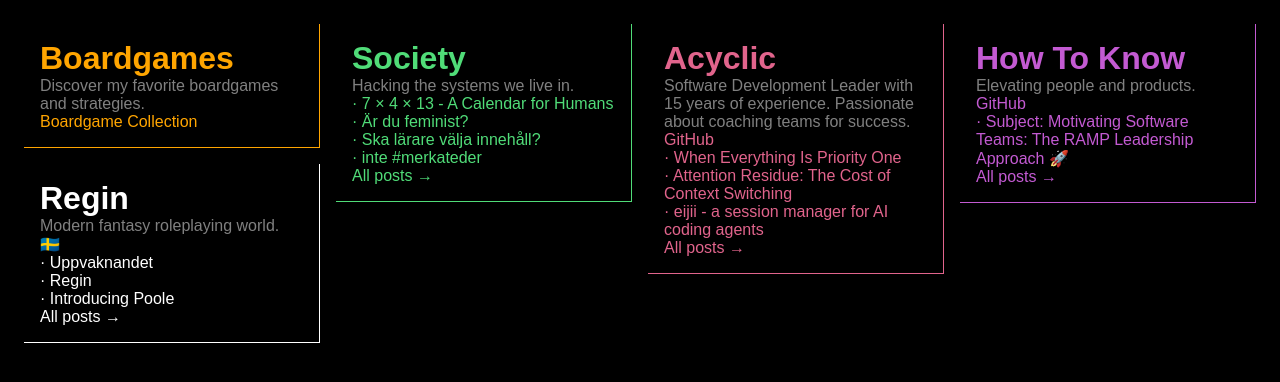
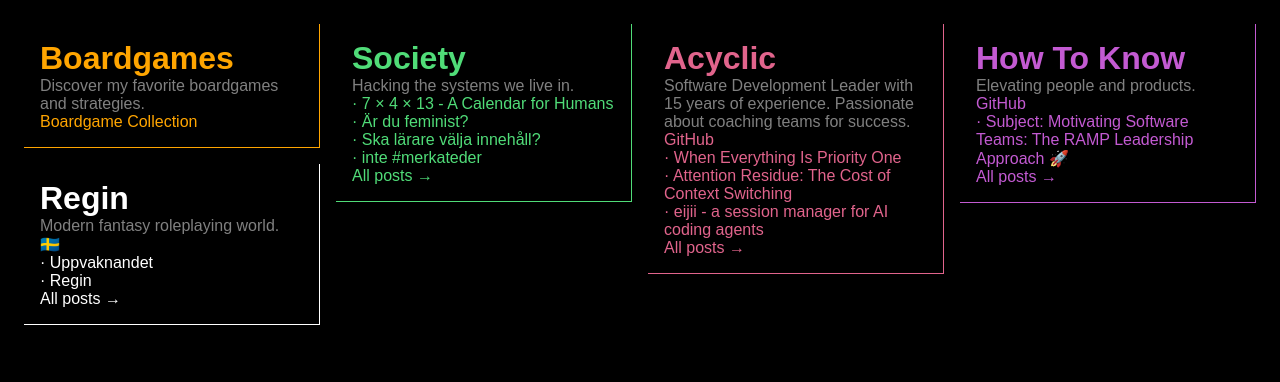
Before and after one commit to paven/paven.github.com, a Jekyll site: the page built from index.html, in a window 1280 px wide. Shown: the top 382 px of the page. Built offline with Jekyll 4.4.1, drawn with Linux system fonts in a browser that asks for light colours.

Commit message:
Update feed data

```diff
--- a/_data/regin_posts.yml
+++ b/_data/regin_posts.yml
@@ -2,5 +2,3 @@
   url: 'https://regin.mumma.nu/Uppvaknandet/'
 - title: 'Regin'
   url: 'https://regin.mumma.nu/Regin/'
-- title: 'Introducing Poole'
-  url: 'https://regin.mumma.nu/introducing-poole/'
```
